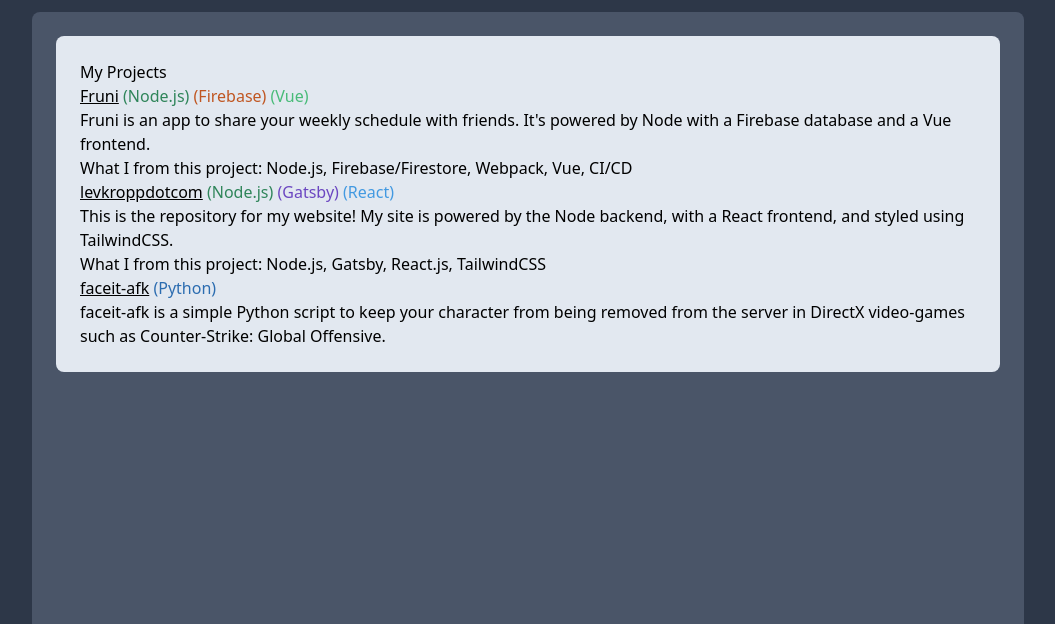
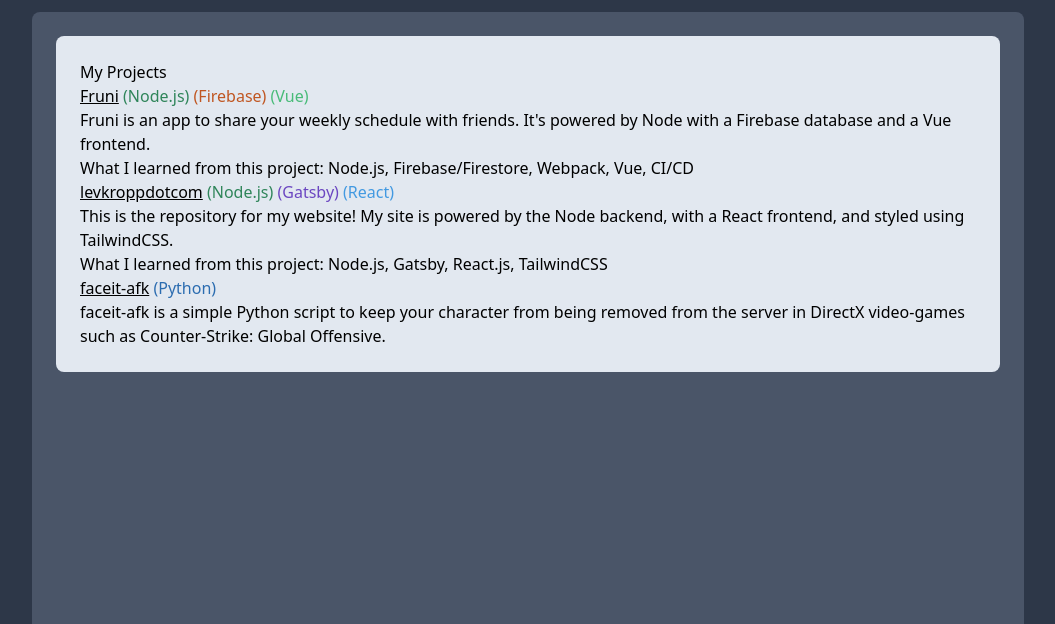
Before and after one commit to levkropp/levkroppdotcom, a Gatsby site: page /projects in a window 1280 px wide. Shown: the part 176-800 px from the top of the page, without its empty margins (112-1167 px from the left). Built offline with nearby package versions, Linux system fonts and the light colour scheme; Gatsby itself is replaced by a stand-in of ours.

Commit message:
embarassing typo

```diff
--- a/src/pages/projects.js
+++ b/src/pages/projects.js
@@ -26,10 +26,10 @@
 
             <h2><a className="underline hover:text-blue-900" href="https://fruni.gitlab.io">Fruni</a> <span className="text-green-700">(Node.js) </span><span className="text-orange-700">(Firebase) </span><span className="text-green-500">(Vue)</span></h2>
             <p>Fruni is an app to share your weekly schedule with friends. It's powered by Node with a Firebase database and a Vue frontend.</p>
-            <p>What I from this project: Node.js, Firebase/Firestore, Webpack, Vue, CI/CD</p>
+            <p>What I learned from this project: Node.js, Firebase/Firestore, Webpack, Vue, CI/CD</p>
             <h2><a className="underline hover:text-blue-900" href="https://github.com/levkropp/levkroppdotcom">levkroppdotcom</a> <span className="text-green-700">(Node.js) </span><span className="text-purple-700">(Gatsby) </span><span className="text-blue-500">(React)</span></h2>
             <p>This is the repository for my website! My site is powered by the Node backend, with a React frontend, and styled using TailwindCSS.</p>
-            <p>What I from this project: Node.js, Gatsby, React.js, TailwindCSS</p>
+            <p>What I learned from this project: Node.js, Gatsby, React.js, TailwindCSS</p>
 
             <h2><a className="underline hover:text-blue-900" href="https://github.com/levkropp/faceit-afk">faceit-afk</a> <span className="text-blue-700">(Python)</span></h2>
             <p>faceit-afk is a simple Python script to keep your character from being removed from the server in DirectX video-games such as Counter-Strike: Global Offensive.</p>
```
